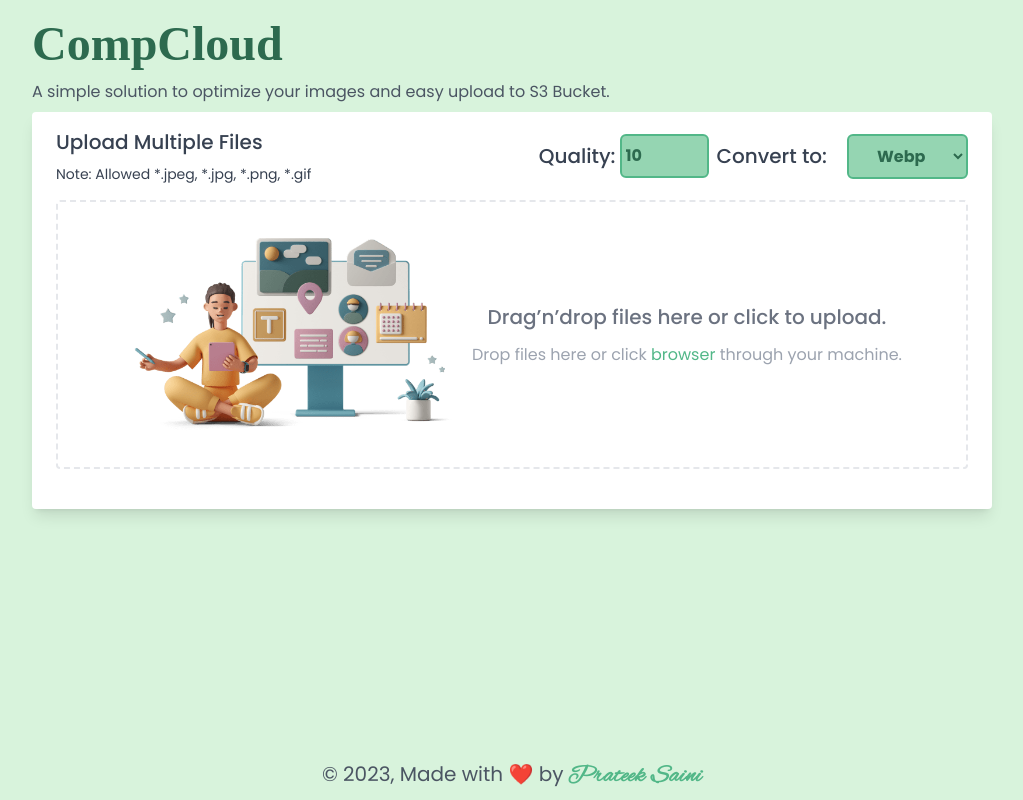
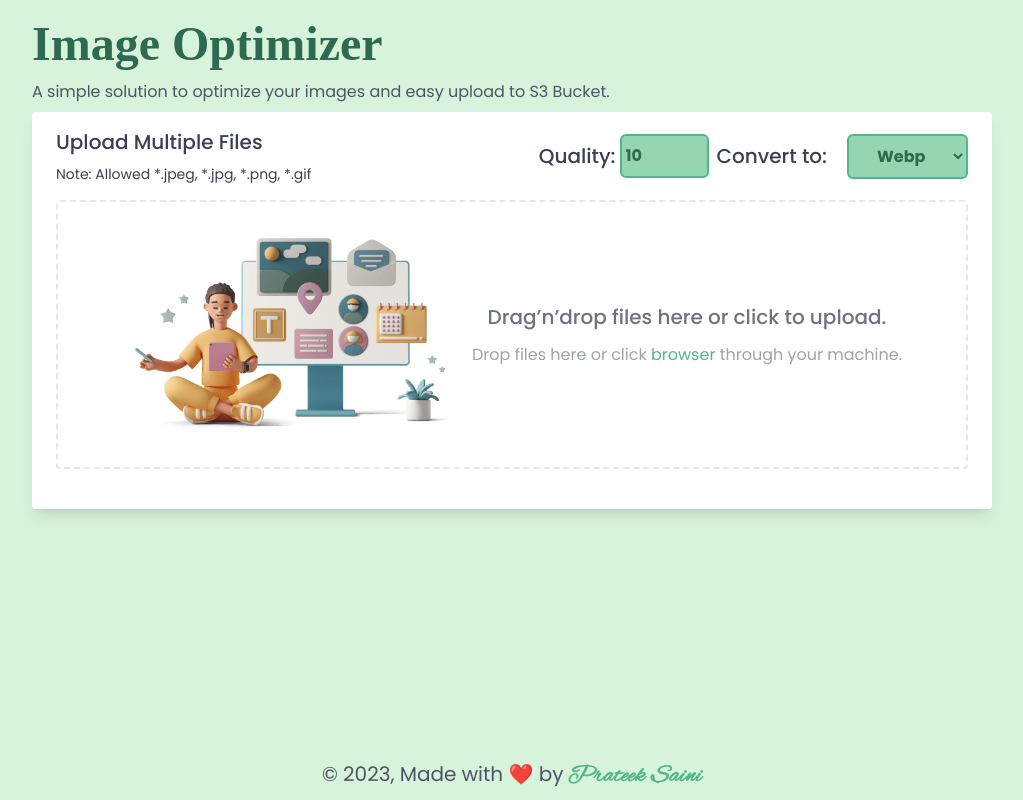
Before and after one commit to prateek1998/compcloud, a Next.js app: page / in a window 1280 px wide. Shown: the whole page, without its empty margins (128-1151 px from the left). Built offline with nearby package versions, Linux system fonts and the light colour scheme; a web font is replaced by a local one.

Commit message:
changing the name

```diff
--- a/src/components/layout/Header.tsx
+++ b/src/components/layout/Header.tsx
@@ -4,8 +4,8 @@ const Header = () => {
   return (
     <header className="">
       <h2 className="font-agua text-primary-700 text-5xl font-bold">
-        CompCloud
-        {/* Image Optimizer */}
+        {/* CompCloud */}
+        Image Optimizer
       </h2>
       <p className="text-gray-600 mt-3 text-md">
         {' '}
```
Also changed, not shown: 1 other file (tests, documents, lock files or other folders).
